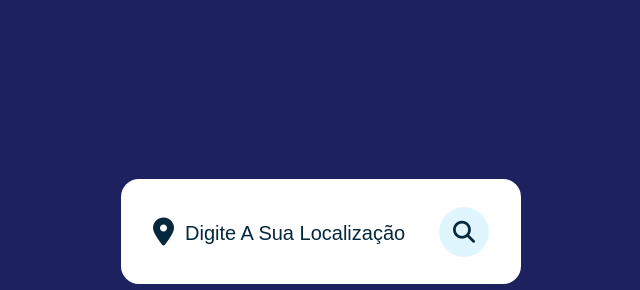
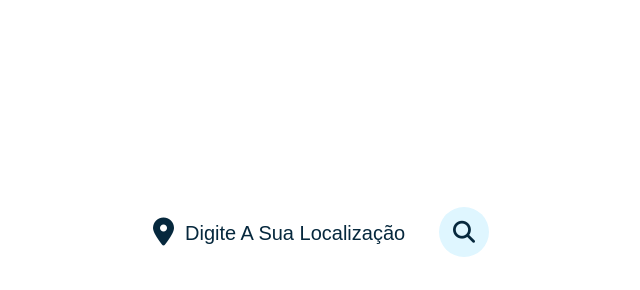
Before and after one commit to Deyvi-dev/climaagora, a plain HTML site: page index.html in a window 1280 px wide. Shown: the part 73-363 px from the top of the page, without its empty margins (319-959 px from the left). Drawn offline with nearby package versions, Linux system fonts and the light colour scheme; a small style sheet from the web is missing.

Commit message:
Update style.css

```diff
--- a/style.css
+++ b/style.css
@@ -11,7 +11,7 @@ body{
     display: flex;
     align-items: center;
     justify-content: center;
-    background: #1d2160;
+    background: #fff;
 }
 
 .container{
```
